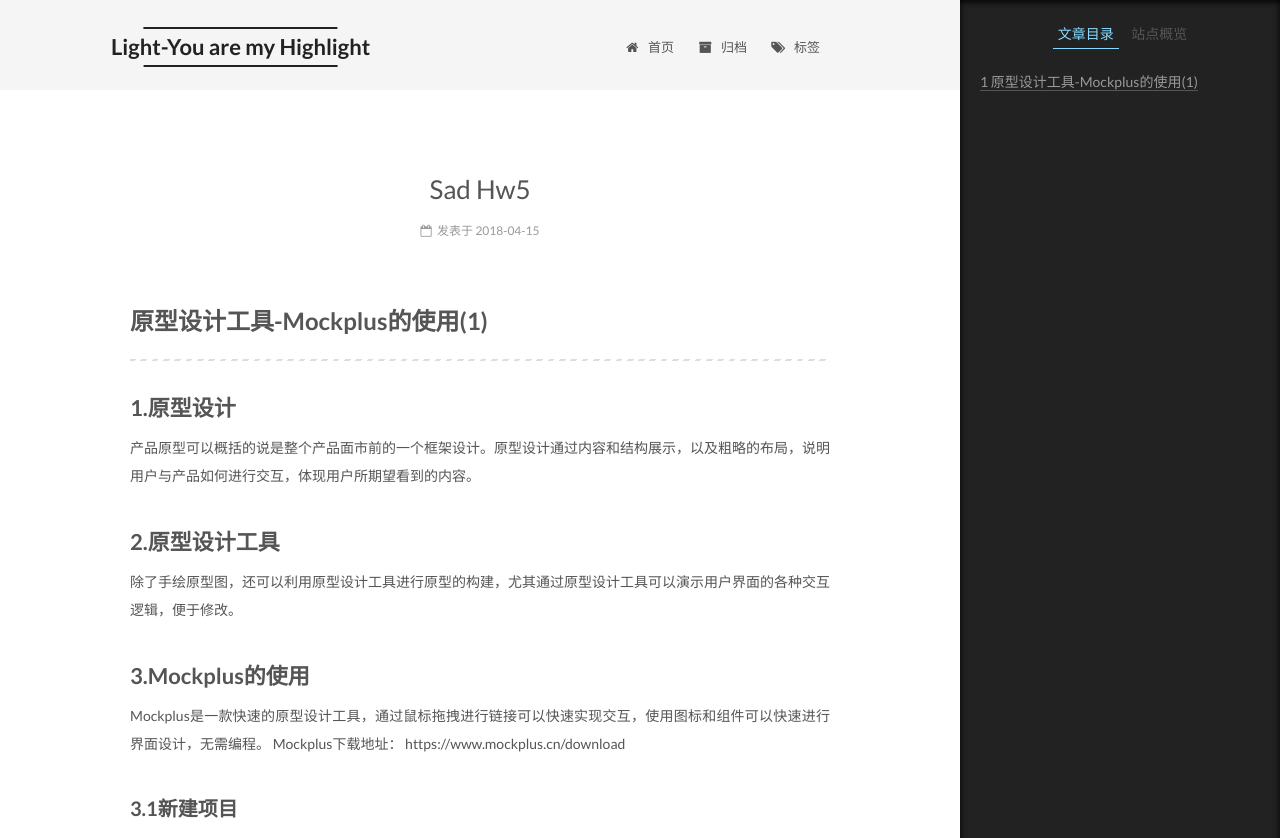
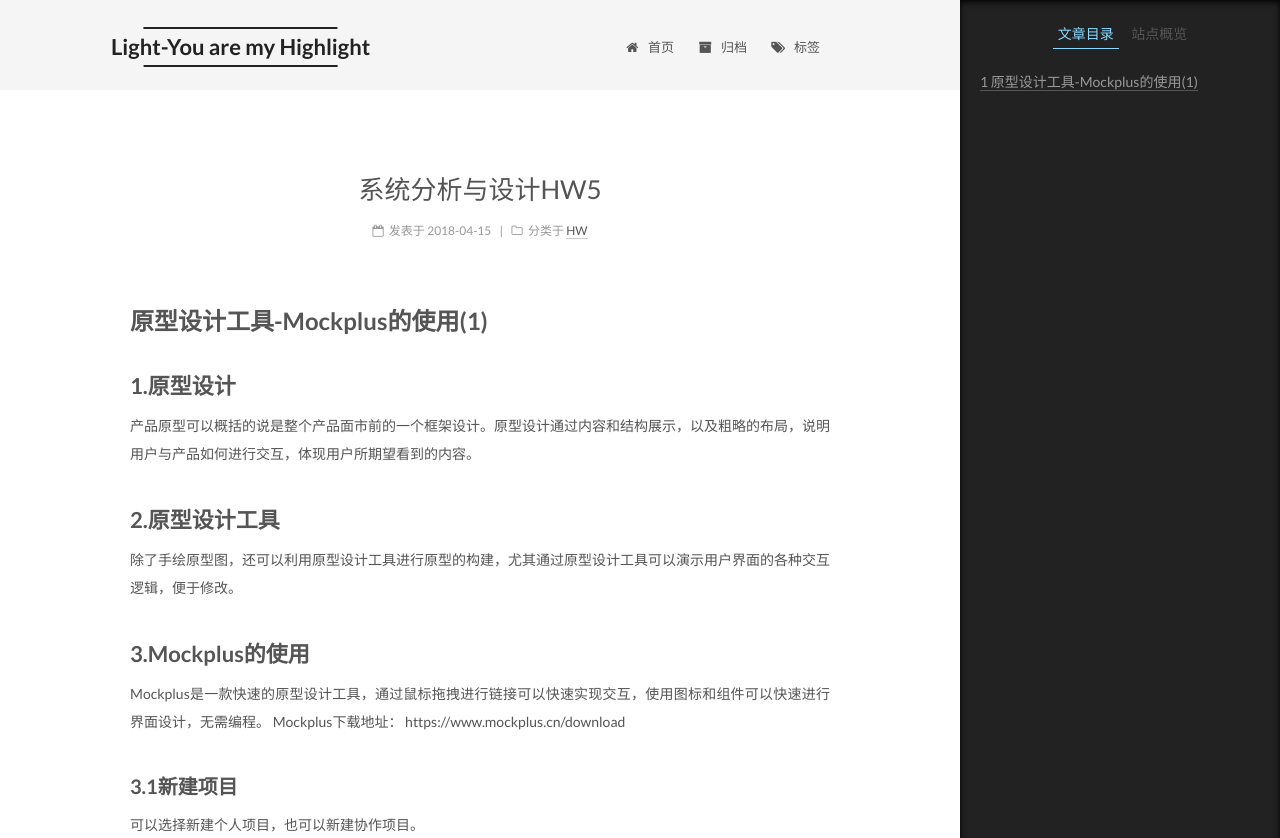
Before and after one commit to joyceyj/joyceyj.github.io, a Jekyll site: the page built from _posts/2018-04-15-SAD-HW5.md, in a window 1280 px wide and 1400 px high. Shown: the top 838 px of the window. Built offline with Jekyll 4.4.1, drawn with Linux system fonts in a browser that asks for light colours.

Commit message:
Update 2018-04-15-SAD-HW5.md

```diff
--- a/_posts/2018-04-15-SAD-HW5.md
+++ b/_posts/2018-04-15-SAD-HW5.md
@@ -1,6 +1,11 @@
+---
+layout: post
+title: 系统分析与设计HW5
+date: 2018-04-15
+categories: HW
+---
+
 # 原型设计工具-Mockplus的使用(1)
-
----
 
 ## 1.原型设计
 产品原型可以概括的说是整个产品面市前的一个框架设计。原型设计通过内容和结构展示，以及粗略的布局，说明用户与产品如何进行交互，体现用户所期望看到的内容。
```
